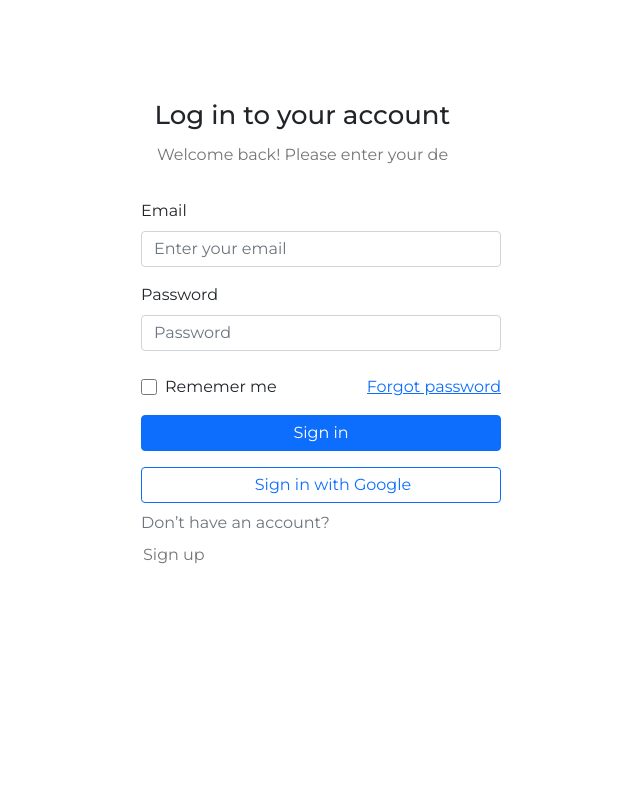
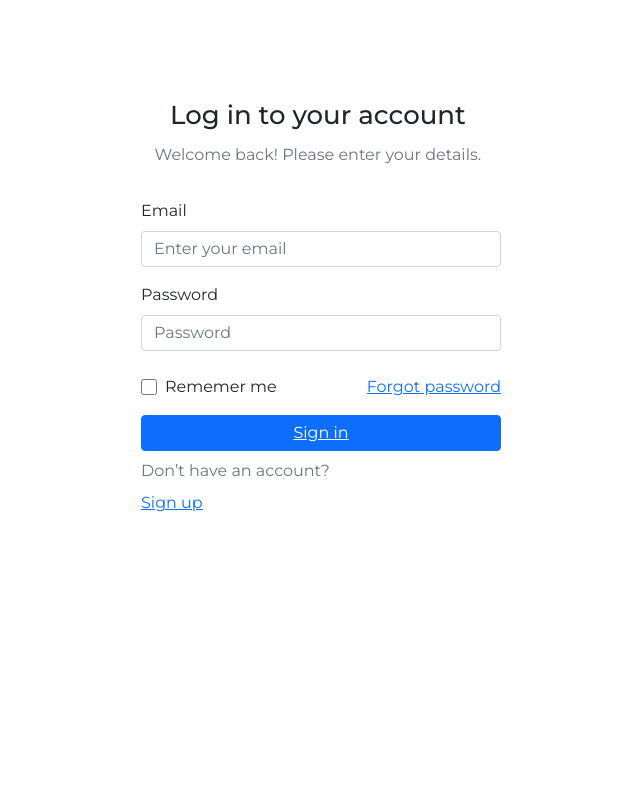
Before and after one commit to IvanBondarenkoIT/unite_together_django_website, a Django app: page /accounts/login/ in a window 1280 px wide. Shown: the part 149-956 px from the top of the page, without its empty margins (319-959 px from the left). Run offline with Django 5.2, Linux system fonts and the light colour scheme; parts of the project's set-up code (start-up, migrations or seed data) failed here and were passed over; some libraries are stand-ins or nearby versions.

Commit message:
added: login page navigation

```diff
--- a/templates/accounts/forgot_password.html
+++ b/templates/accounts/forgot_password.html
@@ -18,7 +18,7 @@
               </div> <!-- form-group// -->
 
               <div class="form-group">
-                <a href="Login{% url 'login' %}" class="float-right">Got password? Login</a>
+                <a href="{% url 'login' %}" class="float-right">Got password? Login</a>
 
               </div> <!-- form-group form-check .// -->
               <div class="form-group">
--- a/templates/accounts/new/login.html
+++ b/templates/accounts/new/login.html
@@ -9,11 +9,7 @@
         <div class="header1">
           <div class="heading15">
             <div class="title-login">Log in to your account</div>
-            <input
-              class="subtitle"
-              placeholder="Welcome back! Please enter your details."
-              type="text"
-            />
+              <div class="subtitle">Welcome back! Please enter your details.</div>
           </div>
         </div>
         <div class="content9">
@@ -240,7 +236,7 @@
               </div>
             </div>
             <div class="texttext">
-              <div class="text25">Forgot password</div>
+              <a class="text25" href="{% url 'forgot_password' %}">Forgot password</a>
             </div>
           </div>
           <div class="actions">
@@ -263,7 +259,7 @@
                 </div>
               </div>
               <div class="text26">
-                <div class="icon-width">Sign in</div>
+                <a class="icon-width" href="{% url "home" %}">Sign in</a>
               </div>
               <div class="icon-2">
                 <div class="width-change-size-here7">
@@ -283,35 +279,36 @@
                 </div>
               </div>
             </button>
-            <button class="buttonmediumprimarytruenor">
-              <div class="icon7">
-                <div class="width-change-size-here8">
-                  <div class="ignore40"></div>
-                  <div class="ignore41"></div>
-                </div>
-                <div class="icon-wrapper-h8">
-                  <div class="height-change-size-here8">
-                    <div class="ignore42"></div>
-                    <div class="ignore43"></div>
-                  </div>
-                  <img
-                    class="icon-wrapper14"
-                    alt=""
-                    src="{% static 'img/iconwrapper-8@2x.png' %}"
-                  />
-                </div>
-              </div>
-              <div class="text27">
-                <div class="text28">Sign in with Google</div>
-              </div>
-            </button>
+{#            <button class="buttonmediumprimarytruenor">#}
+{#              <div class="icon7">#}
+{#                <div class="width-change-size-here8">#}
+{#                  <div class="ignore40"></div>#}
+{#                  <div class="ignore41"></div>#}
+{#                </div>#}
+{#                <div class="icon-wrapper-h8">#}
+{#                  <div class="height-change-size-here8">#}
+{#                    <div class="ignore42"></div>#}
+{#                    <div class="ignore43"></div>#}
+{#                  </div>#}
+{#                  <img#}
+{#                    class="icon-wrapper14"#}
+{#                    alt=""#}
+{#                    src="{% static 'img/iconwrapper-8@2x.png' %}"#}
+{#                  />#}
+{#                </div>#}
+{#              </div>#}
+{#              <div class="text27">#}
+{#                <div class="text28">Sign in with Google</div>#}
+{#              </div>#}
+{#            </button>#}
 
           </div>
 
             <div class="texttext1">
                 <div class="text29">Don’t have an account?</div>
             </div>
-            <input class="texttext2" placeholder="Sign up" type="text"/>
+            <a class="texttext2" href="{% url "register" %}">Sign up</a>
+
         </div>
 
 
--- a/unite_together_django_website/static/css/accounts/login.css
+++ b/unite_together_django_website/static/css/accounts/login.css
@@ -14,7 +14,7 @@
   overflow: hidden;
 }
 .subtitle {
-  width: 295px;
+  width: 100%;
   border: 0;
   outline: 0;
   height: 24px;
```
